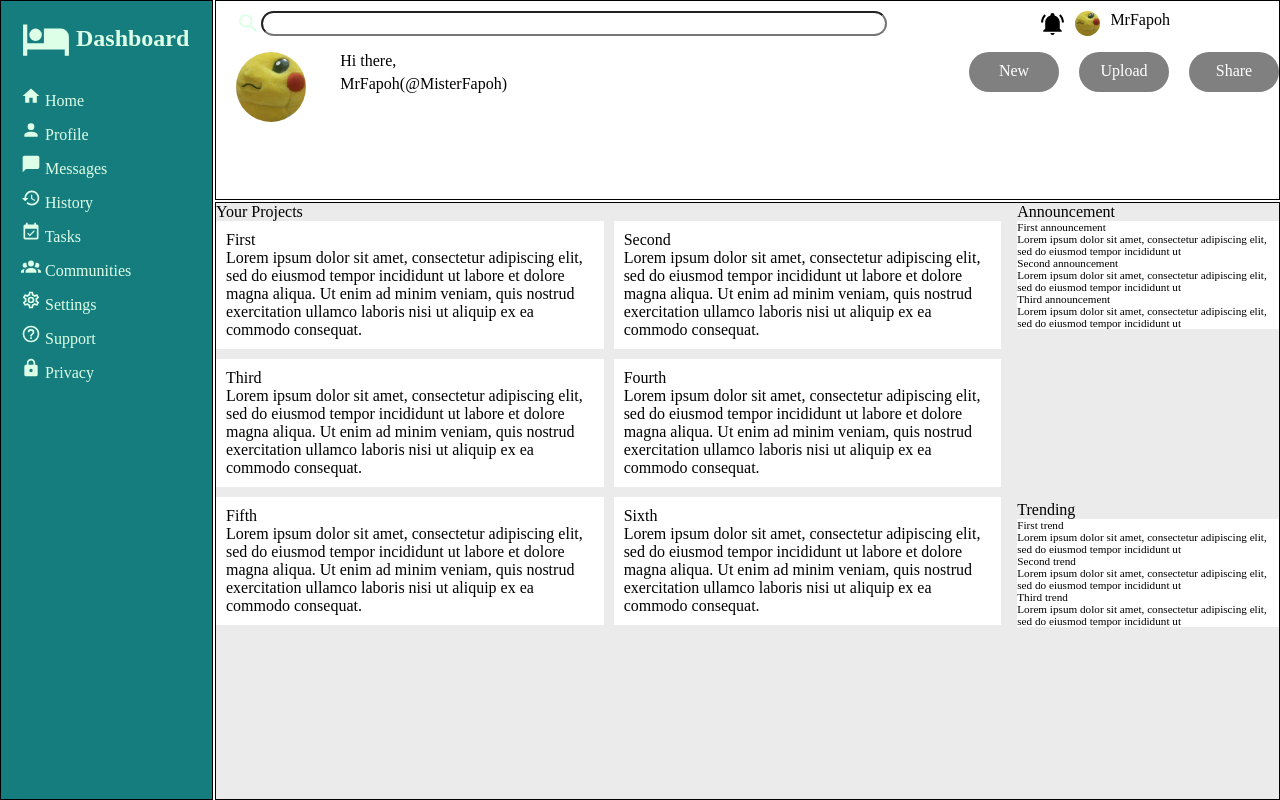
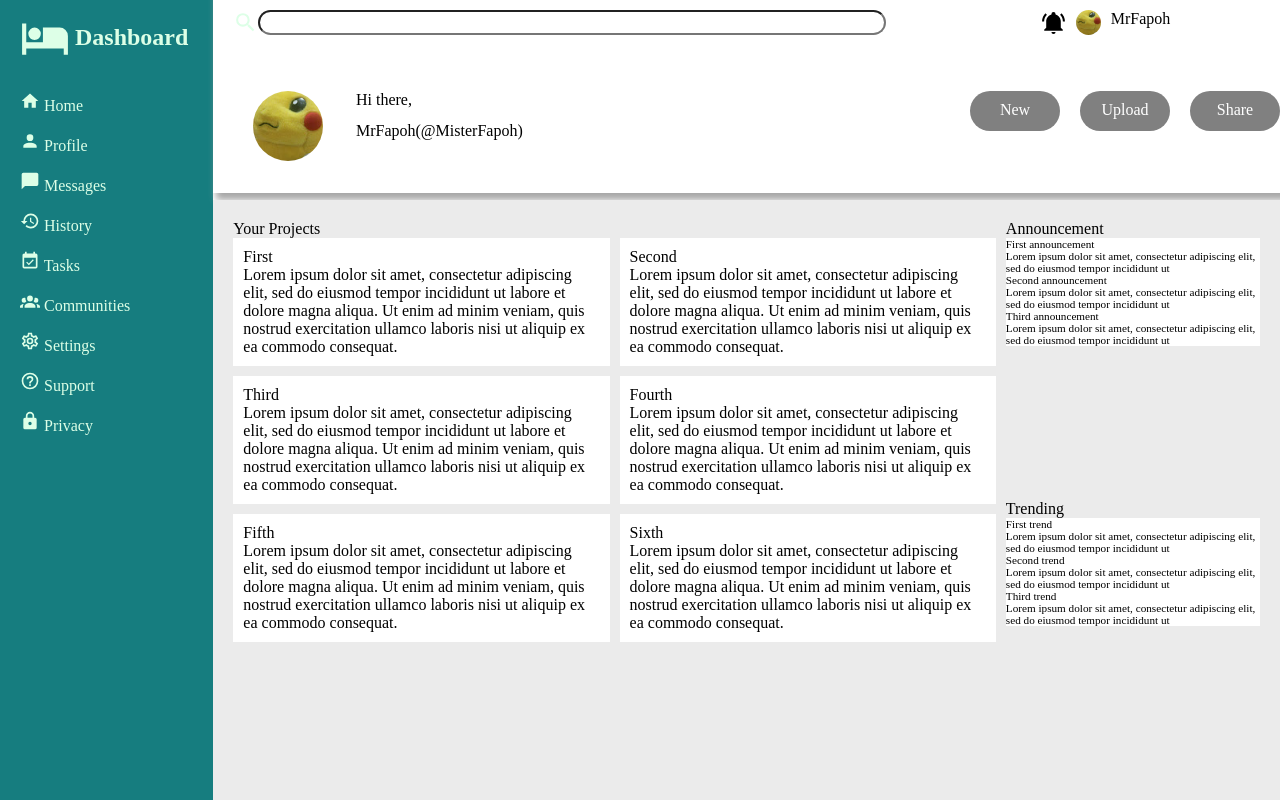
Before and after one commit to timothyjapolinario/admin-dashboard-TOP, a plain HTML site: page index.html in a window 1280 px wide. Drawn offline with Linux system fonts and the light colour scheme.

Commit message:
Add box shadow to header

```diff
--- a/css/style.css
+++ b/css/style.css
@@ -26,13 +26,8 @@ input[type="search"]{
     height: 100vh;
     display: grid;
     grid-template: 1fr 3fr / 1fr 5fr;
-    gap: 2px;
 }
 
-.container>div{
-    border: black solid 1px;
-
-}
 .dashboard-label{
     display: flex;
     align-items: center;
@@ -62,12 +57,17 @@ input[type="search"]{
     display: grid;
     grid-auto-rows: auto;
     align-content: start;
-    gap: 10px;
+    gap: 1rem;
 }
 
 .header{
+    margin-bottom: 7px;
+    display: grid;
     padding-left: 20px;
     padding-top: 10px;
+    padding-bottom: .5rem;
+    gap:1rem;
+    box-shadow: 10px 0px 7px 7px rgb(167, 167, 167);
 }
 .header-first-row{
     display: grid;
@@ -88,6 +88,7 @@ input[type="search"]{
 
 
 .header-second-row{
+    padding-left: 20px;
     display: grid;
     grid-template-columns: 1fr 1fr;
 }
@@ -123,7 +124,8 @@ input[type="search"]{
     background-color: rgb(235, 235, 235);
     display: grid;
     grid-template-columns: 3fr 1fr;
-    gap: 1rem;
+    gap: 10px;
+    padding: 20px;
 }
 .projects-container{
     display: grid;
```
